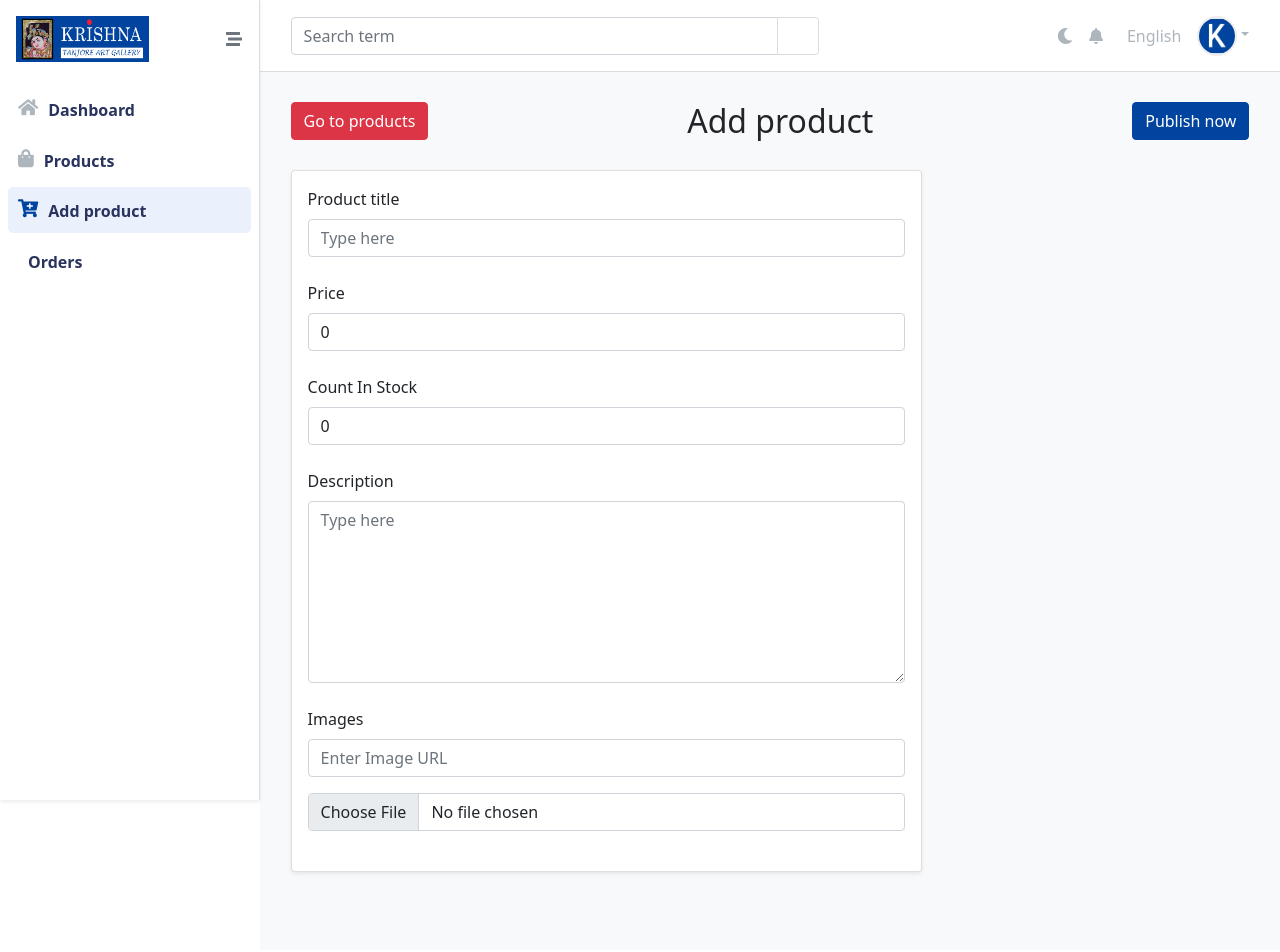
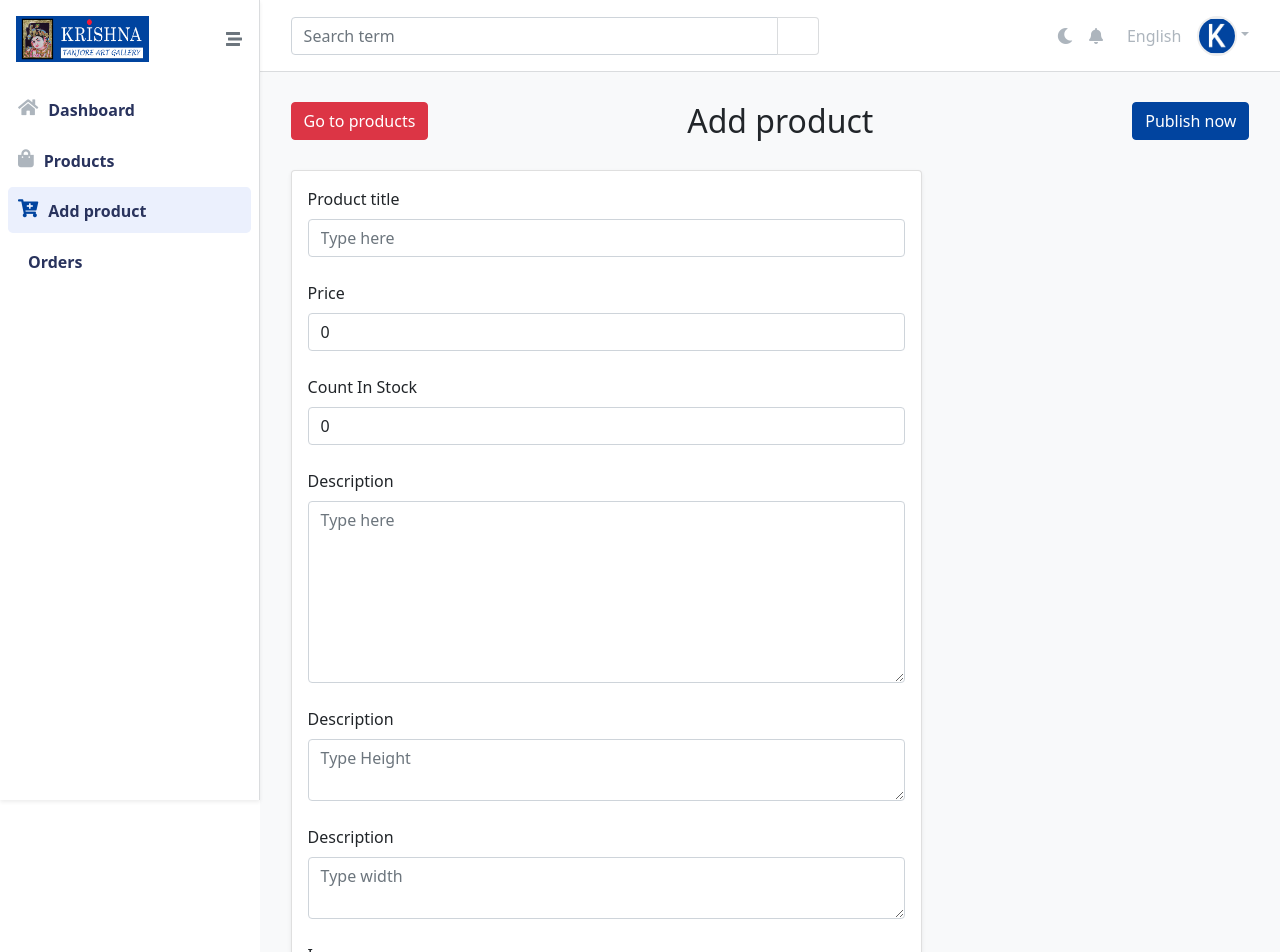
Before and after one commit to inbasagar/billingdashboard, a React (Create React App) app: page /addproduct in a window 1280 px wide. Shown: the top 952 px of the page. Built offline with nearby package versions, Linux system fonts and the light colour scheme; no server answers; sample sign-in values are in the browser's storage; some icons are missing.

Commit message:
add_size

```diff
--- a/src/components/products/AddProductMain.js
+++ b/src/components/products/AddProductMain.js
@@ -20,6 +20,8 @@ const AddProductMain = () => {
   const [image, setImage] = useState("");
   const [countInStock, setCountInStock] = useState(0);
   const [description, setDescription] = useState("");
+  const [height, setHeight] = useState("");
+  const [width, setWidth] = useState("");
 
   const dispatch = useDispatch();
 
@@ -35,6 +37,9 @@ const AddProductMain = () => {
       setCountInStock(0);
       setImage("");
       setPrice(0);
+      setHeight(product.size.height);
+      setWidth(product.size.width);
+
     }
   }, [product, dispatch]);
 
@@ -120,6 +125,28 @@ const AddProductMain = () => {
                     ></textarea>
                   </div>
                   <div className="mb-4">
+                    <label className="form-label">Description</label>
+                    <textarea
+                      placeholder="Type Height"
+                       className="form-control"
+
+                      required
+                      value={height}
+                      onChange={(e) => setHeight(e.target.value)}
+                      ></textarea>
+                  </div>
+                  <div className="mb-4">
+                    <label className="form-label">Description</label>
+                    <textarea
+                        placeholder="Type width"
+                        className="form-control"
+
+                        required
+                        value={width}
+                        onChange={(e) => setWidth(e.target.value)}
+                    ></textarea>
+                  </div>
+                  <div className="mb-4">
                     <label className="form-label">Images</label>
                     <input
                       className="form-control"
@@ -129,7 +156,9 @@ const AddProductMain = () => {
                       required
                       onChange={(e) => setImage(e.target.value)}
                     />
+                    {/*
                     <input className="form-control mt-3" type="file" />
+                    */}
                   </div>
                 </div>
               </div>
--- a/src/components/products/EditproductMain.js
+++ b/src/components/products/EditproductMain.js
@@ -26,6 +26,9 @@ const EditProductMain = (props) => {
   const [image, setImage] = useState("");
   const [countInStock, setCountInStock] = useState(0);
   const [description, setDescription] = useState("");
+  const [height, setHeight] = useState("");
+  const [width, setWidth] = useState("");
+
 
   const dispatch = useDispatch();
 
@@ -52,6 +55,8 @@ const EditProductMain = (props) => {
         setCountInStock(product.countInStock);
         setImage(product.image);
         setPrice(product.price);
+        setHeight(product.size.height);
+        setWidth(product.size.width);
       }
     }
   }, [product, dispatch, productId, successUpdate]);
@@ -155,6 +160,28 @@ const EditProductMain = (props) => {
                         ></textarea>
                       </div>
                       <div className="mb-4">
+                        <label className="form-label">Description</label>
+                        <textarea
+                          placeholder="Type Height"
+                          className="form-control"
+
+                          required
+                          value={height}
+                          onChange={(e) => setHeight(e.target.value)}
+                        ></textarea>
+                      </div>
+                      <div className="mb-4">
+                        <label className="form-label">Description</label>
+                        <textarea
+                          placeholder="Type width"
+                          className="form-control"
+
+                          required
+                          value={width}
+                          onChange={(e) => setWidth(e.target.value)}
+                        ></textarea>
+                      </div>
+                      <div className="mb-4">
                         <label className="form-label">Images</label>
                         <input
                           className="form-control"
```
